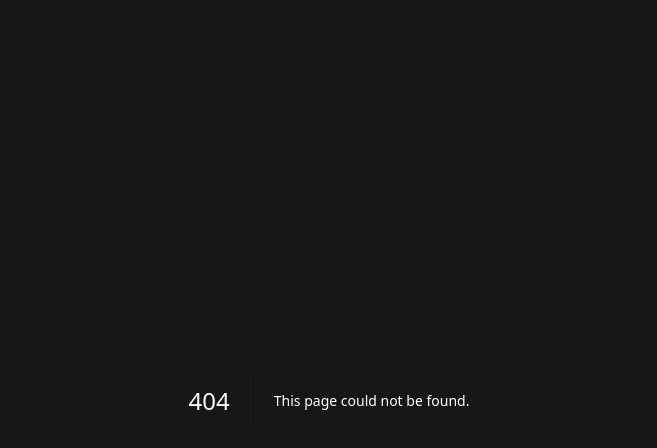
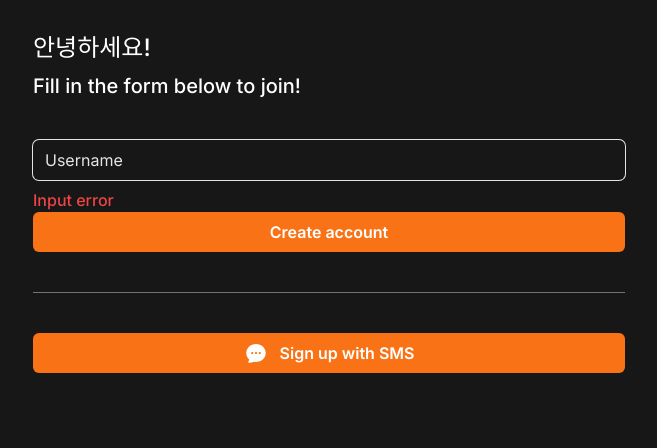
Before and after one commit to SangMin90/carret-market-clonecoding, a Next.js app: page /create-account in a window 1280 px wide. Before the commit this address had no page. Shown: the top 448 px of the page, without its empty margins (311-968 px from the left). Built offline with nearby package versions, Linux system fonts and the light colour scheme.

Commit message:
로그인 화면 생성

```diff
--- /dev/null
+++ b/app/create-account/page.tsx
@@ -0,0 +1,55 @@
+import {} from "@heroicons/react/16/solid";
+import {} from "@heroicons/react/24/outline";
+import { ChatBubbleOvalLeftEllipsisIcon } from "@heroicons/react/24/solid";
+import Link from "next/link";
+
+export default function CreateAccount() {
+  return (
+    <div
+      className="flex flex-col gap-10
+      py-8 px-6"
+    >
+      <div
+        className="flex flex-col gap-2
+        *:font-medium"
+      >
+        <h1 className="text-2xl">안녕하세요!</h1>
+        <h2 className="text-xl">Fill in the form below to join!</h2>
+      </div>
+      <form>
+        <div className="flex flex-col gap-2">
+          <input
+            className="bg-transparent rounded-md
+            w-full h-10 focus:outline-none ring-1
+            focus:ring-2 ring-neutral-200
+            focus:ring-orange-500 border-none
+            placeholder:text-neutral-200"
+            type="text"
+            placeholder="Username"
+            required
+          ></input>
+          <span
+            className="text-red-500
+          font-medium"
+          >
+            Input error
+          </span>
+        </div>
+        <button className="primary-btn h-10">Create account</button>
+      </form>
+      <div className="w-full h-px bg-neutral-500" />
+      <div className="flex flex-col w-full">
+        <Link
+          className="primary-btn flex h-10
+        items-center justify-center gap-3"
+          href="/sms"
+        >
+          <span>
+            <ChatBubbleOvalLeftEllipsisIcon className="h-6 w-6" />
+          </span>
+          <span>Sign up with SMS</span>
+        </Link>
+      </div>
+    </div>
+  );
+}
--- a/app/globals.css
+++ b/app/globals.css
@@ -15,9 +15,10 @@
 }
 
 @layer components {
-  .btn {
-    @apply w-full bg-black
-    h-10 text-white rounded-sexy-name
-    me-tomato;
+  .primary-btn {
+    @apply w-full bg-orange-500
+    font-semibold rounded-md
+    hover:bg-orange-400 text-center
+    transition-colors text-white;
   }
 }
--- a/app/page.tsx
+++ b/app/page.tsx
@@ -11,20 +11,14 @@ export default function Home() {
         items-center gap-2 *:font-medium"
       >
         <span className="text-9xl">🥕</span>
-        <h1 className="text-4xl">당근</h1>
-        <h2 className="text-2xl">당근 마켓에 어서오세요!</h2>
+        <h1 className="text-2xl">당근</h1>
+        <h2 className="text-xl">당근 마켓에 어서오세요!</h2>
       </div>
       <div
         className="flex flex-col items-center
         gap-3 w-full"
       >
-        <Link
-          href="/create-account"
-          className="w-full bg-orange-500
-          text-lg font-medium py-2.5 rounded-md
-          text-center hover:bg-orange-400
-          transition-colors text-white"
-        >
+        <Link href="/create-account" className="primary-btn py-2.5 text-lg">
           시작하기
         </Link>
         <div className="flex gap-2">
--- a/package.json
+++ b/package.json
@@ -9,6 +9,7 @@
     "lint": "next lint"
   },
   "dependencies": {
+    "@heroicons/react": "^2.1.3",
     "next": "14.2.3",
     "react": "^18",
     "react-dom": "^18"
```
Also changed, not shown: 1 other file (tests, documents, lock files or other folders).
